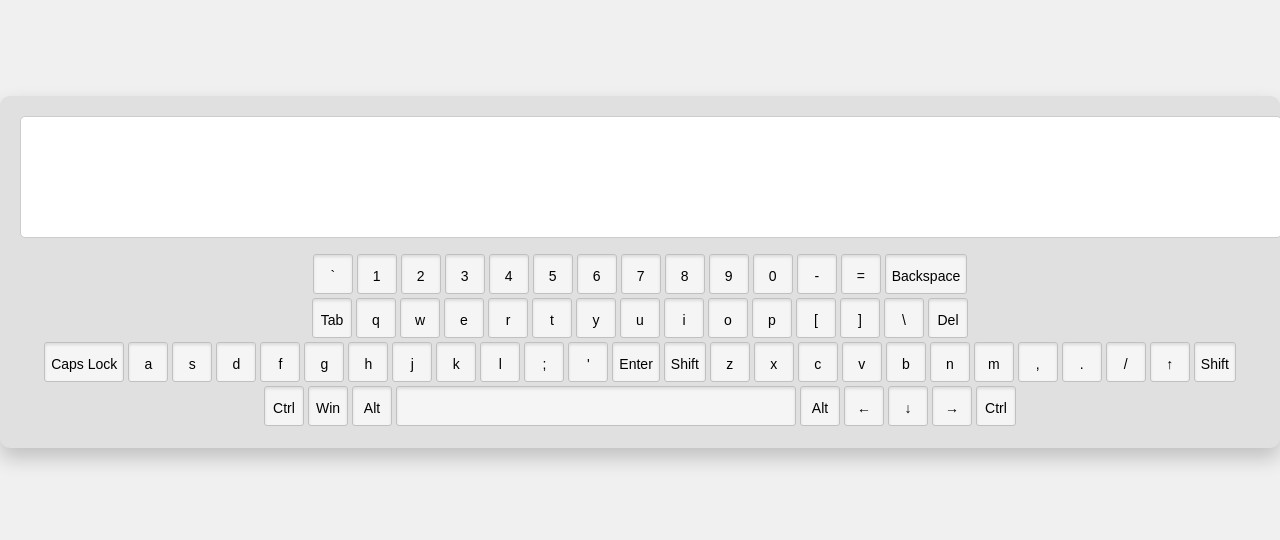
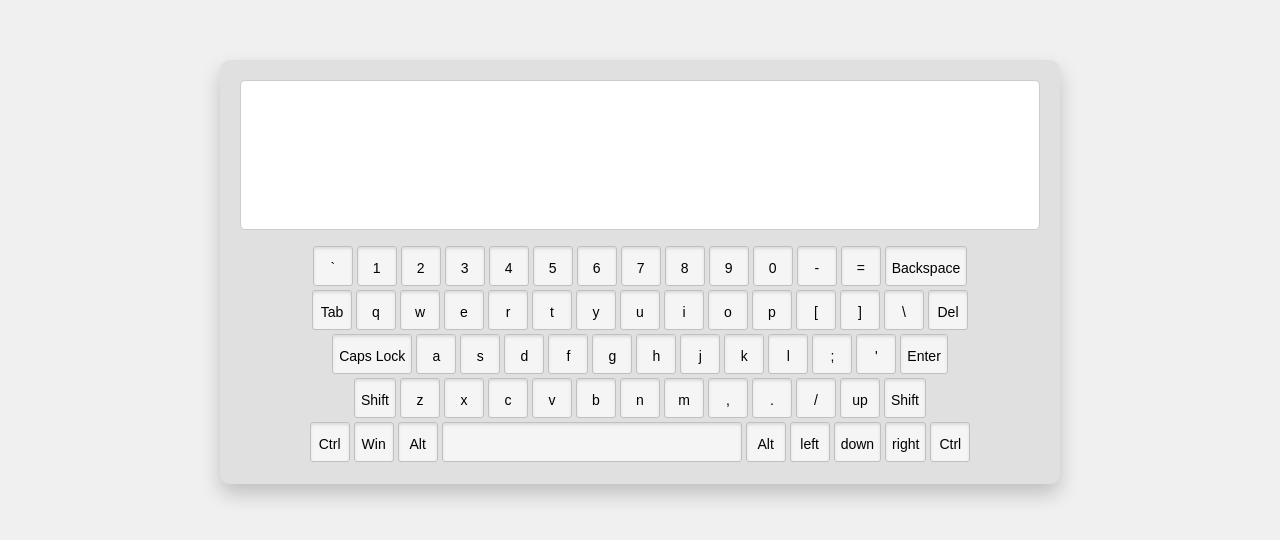
Before and after one commit to bokievkhushnud/virtual-keyboard, a plain HTML site: page index.html in a window 1280 px wide. Shown: the part 128-668 px from the top of the page. Drawn offline with Linux system fonts and the light colour scheme.

Commit message:
fix: improve the styling

```diff
--- a/script.js
+++ b/script.js
@@ -1,74 +1,80 @@
 const keyMapping = {
-  192: ["`", "~", "ё", "Ё"],
-  49: ["1", "!", "1", "!"],
-  50: ["2", "@", "2", '"'],
-  51: ["3", "#", "3", "№"],
-  52: ["4", "$", "4", ";"],
-  53: ["5", "%", "5", "%"],
-  54: ["6", "^", "6", ":"],
-  55: ["7", "&", "7", "?"],
-  56: ["8", "*", "8", "*"],
-  57: ["9", "(", "9", "("],
-  48: ["0", ")", "0", ")"],
-  189: ["-", "_", "-", "_"],
-  187: ["=", "+", "=", "+"],
-  8: ["Backspace"],
-  9: ["Tab"],
-  81: ["q", "Q", "й", "Й"],
-  87: ["w", "W", "ц", "Ц"],
-  69: ["e", "E", "у", "У"],
-  82: ["r", "R", "к", "К"],
-  84: ["t", "T", "е", "Е"],
-  89: ["y", "Y", "н", "Н"],
-  85: ["u", "U", "г", "Г"],
-  73: ["i", "I", "ш", "Ш"],
-  79: ["o", "O", "щ", "Щ"],
-  80: ["p", "P", "з", "З"],
-  219: ["[", "{", "х", "Х"],
-  221: ["]", "}", "ъ", "Ъ"],
-  220: ["\\", "|", "\\", "/"],
-  46: ["Del"],
-  20: ["Caps Lock"],
-  65: ["a", "A", "ф", "Ф"],
-  83: ["s", "S", "ы", "Ы"],
-  68: ["d", "D", "в", "В"],
-  70: ["f", "F", "а", "А"],
-  71: ["g", "G", "п", "П"],
-  72: ["h", "H", "р", "Р"],
-  74: ["j", "J", "о", "О"],
-  75: ["k", "K", "л", "Л"],
-  76: ["l", "L", "д", "Д"],
-  186: [";", ":", "ж", "Ж"],
-  222: ["'", '"', "э", "Э"],
-  13: ["Enter"],
-  16: ["Shift"],
-  90: ["z", "Z", "я", "Я"],
-  88: ["x", "X", "ч", "Ч"],
-  67: ["c", "C", "с", "С"],
-  86: ["v", "V", "м", "М"],
-  66: ["b", "B", "и", "И"],
-  78: ["n", "N", "т", "Т"],
-  77: ["m", "M", "ь", "Ь"],
-  188: [",", "<", "б", "Б"],
-  190: [".", ">", "ю", "Ю"],
-  191: ["/", "?", ".", ","],
-  38: ["&#8593;"],
-  17: ["Ctrl"],
-  91: ["Win"],
-  18: ["Alt"],
-  32: ["Space"],
-  37: ["&#8592;"],
-  40: ["&#8595;"],
-  39: ["&#8594;"],
+  'Backquote': ["`", "~", "ё", "Ё"],
+  'Digit1': ["1", "!", "1", "!"],
+  'Digit2': ["2", "@", "2", "\""],
+  'Digit3': ["3", "#", "3", "№"],
+  'Digit4': ["4", "$", "4", ";"],
+  'Digit5': ["5", "%", "5", "%"],
+  'Digit6': ["6", "^", "6", ":"],
+  'Digit7': ["7", "&", "7", "?"],
+  'Digit8': ["8", "*", "8", "*"],
+  'Digit9': ["9", "(", "9", "("],
+  'Digit0': ["0", ")", "0", ")"],
+  'Minus': ["-", "_", "-", "_"],
+  'Equal': ["=", "+", "=", "+"],
+  'Backspace': ["Backspace"],
+  'Tab': ["Tab"],
+  'KeyQ': ["q", "Q", "й", "Й"],
+  'KeyW': ["w", "W", "ц", "Ц"],
+  'KeyE': ["e", "E", "у", "У"],
+  'KeyR': ["r", "R", "к", "К"],
+  'KeyT': ["t", "T", "е", "Е"],
+  'KeyY': ["y", "Y", "н", "Н"],
+  'KeyU': ["u", "U", "г", "Г"],
+  'KeyI': ["i", "I", "ш", "Ш"],
+  'KeyO': ["o", "O", "щ", "Щ"],
+  'KeyP': ["p", "P", "з", "З"],
+  'BracketLeft': ["[", "{", "х", "Х"],
+  'BracketRight': ["]", "}", "ъ", "Ъ"],
+  'Backslash': ["\\", "|", "\\", "/"],
+  'Delete': ["Del"],
+  'CapsLock': ["Caps Lock"],
+  'KeyA': ["a", "A", "ф", "Ф"],
+  'KeyS': ["s", "S", "ы", "Ы"],
+  'KeyD': ["d", "D", "в", "В"],
+  'KeyF': ["f", "F", "а", "А"],
+  'KeyG': ["g", "G", "п", "П"],
+  'KeyH': ["h", "H", "р", "Р"],
+  'KeyJ': ["j", "J", "о", "О"],
+  'KeyK': ["k", "K", "л", "Л"],
+  'KeyL': ["l", "L", "д", "Д"],
+  'Semicolon': [";", ":", "ж", "Ж"],
+  'Quote': ["'", "\"", "э", "Э"],
+  'Enter': ["Enter"],
+  'ShiftLeft': ["Shift"],
+  'KeyZ': ["z", "Z", "я", "Я"],
+  'KeyX': ["x", "X", "ч", "Ч"],
+  'KeyC': ["c", "C", "с", "С"],
+  'KeyV': ["v", "V", "м", "М"],
+  'KeyB': ["b", "B", "и", "И"],
+  'KeyN': ["n", "N", "т", "Т"],
+  'KeyM': ["m", "M", "ь", "Ь"],
+  'Comma': [",", "<", "б", "Б"],
+  'Period': [".", ">", "ю", "Ю"],
+  'Slash': ["/", "?", ".", ","],
+  'ArrowUp': ["up"],
+  'ShiftRight': ["Shift"],
+  'ControlLeft': ["Ctrl"],
+  'MetaLeft': ["Win"],
+  'AltLeft': ["Alt"],
+  'Space': ["Space"],
+  'AltRight': ["Alt"],
+  'ArrowLeft': ["left"],
+  'ArrowDown': ["down"],
+  'ArrowRight': ["right"],
+  'ControlRight': ["Ctrl"],
+};
 
-};
+
+
 let mode = 0;
 
-const listRow1 = [192, 49, 50, 51, 52, 53, 54, 55, 56, 57, 48, 189, 187, 8];
-const listRow2 = [9, 81, 87, 69, 82, 84, 89, 85, 73, 79, 80, 219, 221, 220, 46];
-const listRow3 = [20, 65, 83, 68, 70, 71, 72, 74, 75, 76, 186, 222, 13];
-const listRow4 = [16, 90, 88, 67, 86, 66, 78, 77, 188, 190, 191, 38, 16];
-const listRow5 = [17, 91, 18, 32, 18, 37, 40, 39, 17];
+const listRow1 = ["Backquote", "Digit1", "Digit2", "Digit3", "Digit4", "Digit5", "Digit6", "Digit7", "Digit8", "Digit9", "Digit0", "Minus", "Equal", "Backspace"];
+const listRow2 = ["Tab", "KeyQ", "KeyW", "KeyE", "KeyR", "KeyT", "KeyY", "KeyU", "KeyI", "KeyO", "KeyP", "BracketLeft", "BracketRight", "Backslash", "Delete"];
+const listRow3 = ["CapsLock", "KeyA", "KeyS", "KeyD", "KeyF", "KeyG", "KeyH", "KeyJ", "KeyK", "KeyL", "Semicolon", "Quote", "Enter"];
+const listRow4 = ["ShiftLeft", "KeyZ", "KeyX", "KeyC", "KeyV", "KeyB", "KeyN", "KeyM", "Comma", "Period", "Slash", "ArrowUp", "ShiftRight"];
+const listRow5 = ["ControlLeft", "MetaLeft", "AltLeft", "Space", "AltRight", "ArrowLeft", "ArrowDown", "ArrowRight", "ControlRight"];
+
 
 
 let ctrlPressed = false;
@@ -116,7 +122,7 @@ function createButtons(mode) {
   for (let i = 0; i < listRow1.length; i++) {
     const button = document.createElement("button");
     button.setAttribute("class", "button");
-    button.id = keyMapping[listRow1[i]];
+    button.id = listRow1[i];
     button.innerHTML = keyMapping[listRow1[i]][mode];
     buttonsRow1.appendChild(button);
   }
@@ -125,7 +131,7 @@ function createButtons(mode) {
   for (let i = 0; i < listRow2.length; i++) {
     const button = document.createElement("button");
     button.setAttribute("class", "button");
-    button.id = keyMapping[listRow2[i]];
+    button.id = listRow2[i];
     button.innerHTML = keyMapping[listRow2[i]][mode];
     buttonsRow2.appendChild(button);
   }
@@ -134,7 +140,7 @@ function createButtons(mode) {
   for (let i = 0; i < listRow3.length; i++) {
     const button = document.createElement("button");
     button.setAttribute("class", "button");
-    button.id = keyMapping[listRow3[i]];
+    button.id = listRow3[i];
     button.innerHTML = keyMapping[listRow3[i]][mode];
     buttonsRow3.appendChild(button);
   }
@@ -143,7 +149,7 @@ function createButtons(mode) {
   for (let i = 0; i < listRow4.length; i++) {
     const button = document.createElement("button");
     button.setAttribute("class", "button");
-    button.id = keyMapping[listRow4[i]];
+    button.id = listRow4[i];
     button.innerHTML = keyMapping[listRow4[i]][mode];
     buttonsRow4.appendChild(button);
   }
@@ -153,15 +159,15 @@ function createButtons(mode) {
     if (keyMapping[listRow5[i]][mode] === "Space") {
       const button = document.createElement("button");
       button.setAttribute("class", "button");
-      button.id = keyMapping[listRow5[i]];
+      button.id = listRow5[i];
       button.innerHTML = "";
-      button.style.width = "400px";
+      button.style.width = "300px";
       buttonsRow5.appendChild(button);
       continue;
     }
     const button = document.createElement("button");
     button.setAttribute("class", "button");
-    button.id = keyMapping[listRow5[i]];
+    button.id = listRow5[i];
     button.innerHTML = keyMapping[listRow5[i]][mode];
     buttonsRow5.appendChild(button);
   }
@@ -175,21 +181,18 @@ createButtons(0);
 
 const keys_list = Object.keys(keyMapping);
 
-
 function shiftOnClick() {
   for (let i = 0; i < keys_list.length; i++) {
     if (keyMapping[keys_list[i]].length > 1) {
-      let button = document.getElementById(keyMapping[keys_list[i]]);
+      let button = document.getElementById(keys_list[i]);
       button.innerHTML = keyMapping[keys_list[i]][mode + 1];
     }
   }
 }
-
 function shiftOffClick() {
   for (let i = 0; i < keys_list.length; i++) {
     if (keyMapping[keys_list[i]].length > 1) {
-
-      let button = document.getElementById(keyMapping[keys_list[i]]);
+      let button = document.getElementById(keys_list[i]);
       button.innerHTML = keyMapping[keys_list[i]][mode];
     }
   }
@@ -198,18 +201,17 @@ function shiftOffClick() {
 function switchLanguage() {
   for (let i = 0; i < keys_list.length; i++) {
     if (keyMapping[keys_list[i]].length > 2) {
-      let button = document.getElementById(keyMapping[keys_list[i]]);
+      let button = document.getElementById(keys_list[i]);
       if (capsLock === false) {
         button.innerHTML = keyMapping[keys_list[i]][mode];
-      }
-      else {
+      } else {
         button.innerHTML = keyMapping[keys_list[i]][mode + 1];
       }
     }
   }
 }
 
-function typeLetter(id,char) {
+function typeLetter(id, char) {
   let letter = keyMapping[id][mode] || keyMapping[id][0];
   if (letter.length === 1) {
     textarea.value += char;
@@ -220,42 +222,47 @@ function typeLetter(id,char) {
 
 // add event listener to buttons
 document.addEventListener('keydown', function (event) {
-  let key = event.keyCode;
+  let key = event.code;
 
   if (key in keyMapping) {
-
-    let button = document.getElementById(keyMapping[key]);
+    let button = document.getElementById(key);
     button.classList.add("active");
 
-    if (key === 16) {
+    setTimeout(() => {
+      button.classList.remove("active");
+    }, 300);
+
+    if (keyMapping[key].length > 0 && keyMapping[key][0].length === 1) {
+      event.preventDefault();
+    }
+
+    if (key === 'ShiftLeft' || key === 'ShiftRight') {
       shiftOnClick();
     }
 
-    if (key === 17) {
+    if (key === 'ControlLeft' || key === 'ControlRight') {
       ctrlPressed = true;
     }
 
-    if (key === 18) {
+    if (key === 'AltLeft' || key === 'AltRight') {
       altPressed = true;
     }
 
     if (ctrlPressed && altPressed) {
       if (mode === 0) {
         mode = 2;
-      }
-      else if (mode === 2) {
+      } else if (mode === 2) {
         mode = 0;
       }
       switchLanguage();
     }
 
-    if (key === 20) {
+    if (key === 'CapsLock') {
       if (capsLock === false) {
         capsLock = true;
         button.classList.add("active");
         shiftOnClick();
-      }
-      else {
+      } else {
         capsLock = false;
         button.classList.remove("active");
         shiftOffClick();
@@ -263,34 +270,24 @@ document.addEventListener('keydown', function (event) {
     }
 
     typeLetter(key, button.innerHTML);
-
-
   }
 });
 
 document.addEventListener('keyup', function (event) {
-  let key = event.keyCode;
+  let key = event.code;
   if (key in keyMapping) {
-    if (key === 20) {
+    if (key === 'CapsLock') {
       return;
     }
-
-    let button = document.getElementById(keyMapping[key]);
-    button.classList.remove("active");
-
-
-
-    if (key === 16) {
+    if (key === 'ShiftLeft' || key === 'ShiftRight') {
       shiftOffClick();
     }
 
-    if (key === 17) {
+    if (key === 'ControlLeft' || key === 'ControlRight') {
       ctrlPressed = false;
     }
-    if (key === 18) {
+    if (key === 'AltLeft' || key === 'AltRight') {
       altPressed = false;
     }
-
   }
-
-})
+});
--- a/style.css
+++ b/style.css
@@ -1,4 +1,4 @@
-/* General styles */
+
 body {
   font-family: Arial, sans-serif;
   background-color: #f0f0f0;
@@ -11,6 +11,7 @@ body {
 }
 
 .container {
+  width: 800px;
   background-color: #e0e0e0;
   padding: 20px;
   border-radius: 10px;
@@ -19,13 +20,15 @@ body {
 
 .textarea {
   width: 100%;
-  height: 100px;
+  height: 150px;
   margin-bottom: 10px;
   padding: 10px;
   font-size: 16px;
   resize: none;
   border: 1px solid #ccc;
   border-radius: 5px;
+  box-sizing: border-box;
+  outline: none;
 }
 
 .buttons-container {
```
